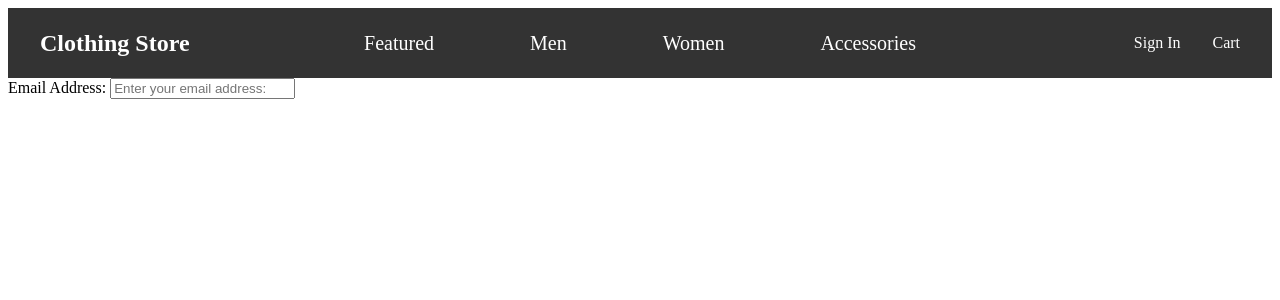
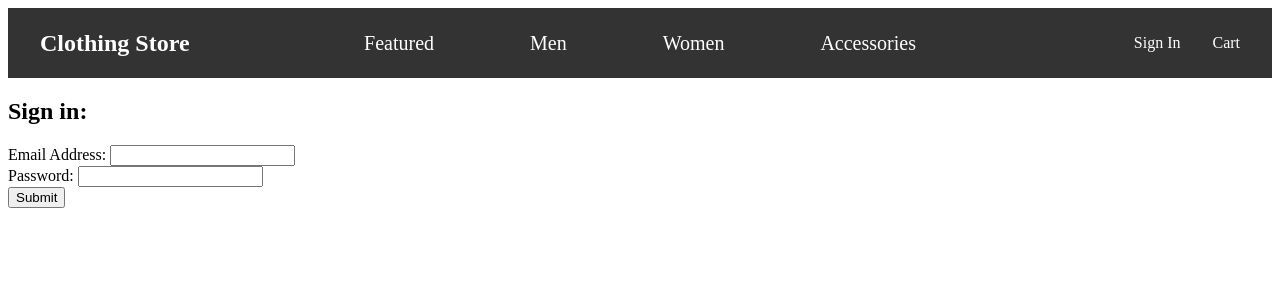
Before and after one commit to skipper215/E-commerce-Project, a React (Vite) app in the folder my-react-app/: page /sign-in in a window 1280 px wide. Shown: the top 300 px of the page. Built offline with nearby package versions, Linux system fonts and the light colour scheme.

Commit message:
added Sign in functionality and local storage

```diff
--- a/my-react-app/src/App.jsx
+++ b/my-react-app/src/App.jsx
@@ -8,11 +8,13 @@ import Banner from './Banner.jsx'
 import SignIn from './pages/SignIn.jsx'
 import Cart from './pages/Cart.jsx'
 import LocalStorage from './LocalStorage.jsx'
+import SignUp from './pages/SignUp.jsx'
+import Account from './pages/Account.jsx'
 
 export const isCartPageContext = createContext(false);
 
 function App() {
-
+  // Products
   const rawProducts = [
     {img:"cargoPants.jpg", alt:"cargoPants", name:"Cargo Pants", price:30.00},
     {img:"mens-blazer.webp", alt:"mens-blazer", name: "Mens Blazer", price:100.00},
@@ -26,6 +28,7 @@ function App() {
     setProducts(productsWithId);
   }, [])
 
+  // Cart
   const [cart, setCart] = LocalStorage("cart", []);
 
   const handleAddToCart = (product) => {
@@ -41,10 +44,13 @@ function App() {
       return item.cartId !== product.cartId}))
   }
 
+  // Login
+  const [isLoggedIn, setIsLoggedIn] = LocalStorage("isLoggedIn", false);
+
 
   return (
     <>
-      <Nav />
+      <Nav isLoggedIn={isLoggedIn}/>
       <Routes>
         <Route path="/" element={
           <>
@@ -53,7 +59,9 @@ function App() {
           </>
 
         } />
-        <Route path="/sign-in" element={<SignIn />}/>
+
+        {isLoggedIn ? (<Route path="/account" element={ <Account />} />) :
+                      (<Route path="/sign-in" element={ <SignIn setIsLoggedIn={setIsLoggedIn}></SignIn>}/> )}
         <Route path="/cart" element={
           <isCartPageContext.Provider value={true}>
             <Cart cart={cart} handleRemoveFromCart={handleRemoveFromCart}/>
--- a/my-react-app/src/LocalStorage.jsx
+++ b/my-react-app/src/LocalStorage.jsx
@@ -9,7 +9,7 @@
 
     useEffect(() => {
       localStorage.setItem(key, JSON.stringify(value));
-    }, [key, value])
+    }, [value])
 
     return [value, setValue];
 
--- a/my-react-app/src/Nav.jsx
+++ b/my-react-app/src/Nav.jsx
@@ -1,7 +1,7 @@
 
 import { Link } from "react-router-dom"
 
-function Nav() {
+function Nav({isLoggedIn}) {
     return(
         <>
             <nav className="navbar">
@@ -15,7 +15,9 @@ function Nav() {
 
                 <div className="account">
                     <ul className="account-links">
-                        <li><Link to="/sign-in"> Sign In </Link></li>
+                        {isLoggedIn ?
+                        (<li><Link to="/account"> Account </Link></li>) :
+                        (<li><Link to="/sign-in"> Sign In </Link></li>)}
                         <li><Link to="/cart"> Cart </Link></li>
                     </ul>
                 </div>
--- /dev/null
+++ b/my-react-app/src/pages/Account.jsx
@@ -0,0 +1,10 @@
+function Account(){
+    return (
+        <>
+            <h1>My Account</h1>
+
+        </>
+    )
+}
+
+export default Account;
--- a/my-react-app/src/pages/SignIn.jsx
+++ b/my-react-app/src/pages/SignIn.jsx
@@ -1,11 +1,55 @@
 
-function SignIn() {
+import LocalStorage from "../LocalStorage";
+import SignUp from "./SignUp";
+import { useNavigate } from 'react-router-dom';
+
+function SignIn({ setIsLoggedIn }) {
+    console.log(setIsLoggedIn);
+    const navigate = useNavigate();
+    const [user, setUser] = LocalStorage("user", [{key: "guest", value:"guest"}]);
+
+    const handleSubmit = (e) => {
+        //localStorage.clear(); // Resets everything (use carefully)
+        e.preventDefault(); // Stop the form from reloading the page
+        // check the database (user and pass variable here) for the user and pass
+        const userInput = e.target.user.value;
+        const passwordInput = e.target.password.value;
+        console.log("Submitted:", { user });
+        user.forEach((account) => {
+            console.log(account)
+            console.log(account.key)
+            console.log(account.value)
+            if(account.key === userInput && account.value === passwordInput) {
+                console.log("valid account");
+                setIsLoggedIn(true);
+                navigate('/account');
+
+            } else {
+                console.log("invalid")
+            }
+        })
+
+    }
+
     return(
         <>
-            <form>
-                <label htmlFor="sign-in"> Email Address: </label>
-                <input type="text" id="sign-in" placeholder="Enter your email address: " />
+            <h2>Sign in:</h2>
+            <form onSubmit={handleSubmit}>
+                <label htmlFor="sign-in-user"> Email Address: </label>
+
+                <input type="text" name="user"
+                 id="sign-in-user"
+                 /> <br></br>
+
+                <label htmlFor="sign-in-password">Password: </label>
+
+                <input type="text" name="password"
+                id="sign-in-password"
+                /> <br></br>
+
+                <button type="submit">Submit</button>
             </form>
+
         </>
     );
 }
--- /dev/null
+++ b/my-react-app/src/pages/SignUp.jsx
@@ -0,0 +1,36 @@
+import LocalStorage from "../LocalStorage";
+
+function SignUp() {
+
+    const [user, setUser] = LocalStorage("user", "guest");
+    const [password, setPassword] = LocalStorage("password", "guest");
+
+    const handleSubmit = (e) => {
+        e.preventDefault(); // Stop the form from reloading the page
+        // check the database for the user and password
+        console.log("Submitted:", { user, password });
+    }
+
+    return (
+        <>
+            <h2>Not a member yet? Sign up here!</h2>
+            <form onSubmit={handleSubmit}>
+                <label htmlFor="sign-in-user"> Email Address: </label>
+
+                <input type="text"
+                 id="sign-in-user"
+                 onChange={(e) => setUser(e.target.value)} /> <br></br>
+
+                <label htmlFor="sign-in-password">Password: </label>
+
+                <input type="text"
+                id="sign-in-password"
+                onChange={(e) => setPassword(e.target.value)} /> <br></br>
+
+                <button type="submit">Submit</button>
+            </form>
+        </>
+    )
+}
+
+export default SignUp;
```
